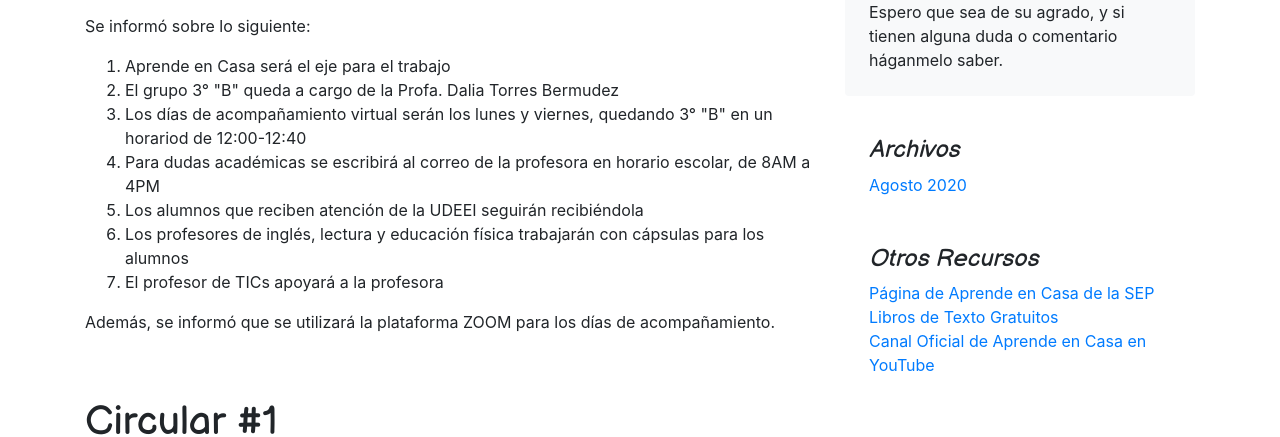
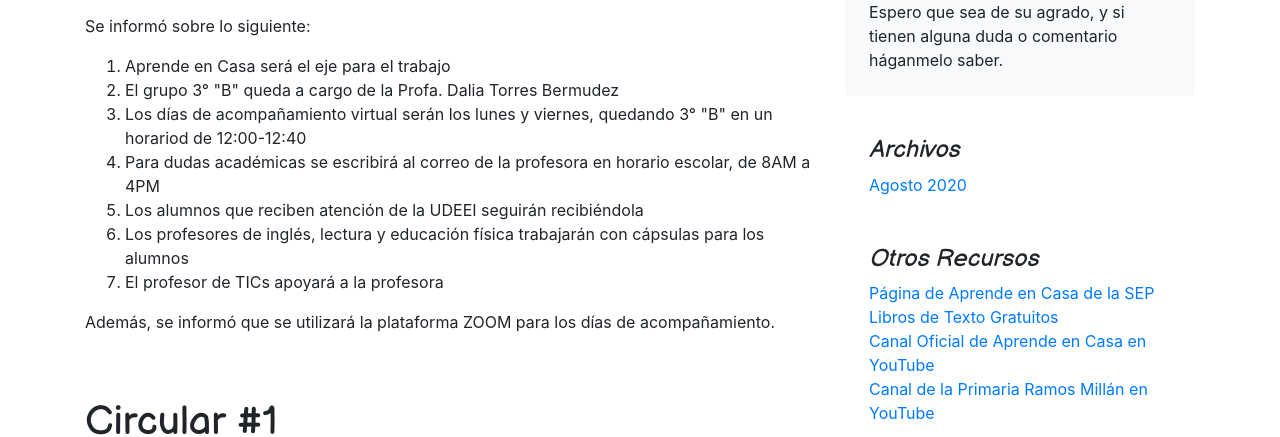
Before and after one commit to MarioMinguer/tercerob, a plain HTML site: page comunicados.html in a window 1280 px wide. Shown: the part 374-811 px from the top of the page. Drawn offline with Linux system fonts and the light colour scheme.

Commit message:
Update comunicados.html

```diff
--- a/comunicados.html
+++ b/comunicados.html
@@ -129,6 +129,7 @@
               <li><a href="https://aprendeencasa.sep.gob.mx/site/ed-primaria?id=3">Página de Aprende en Casa de la SEP</a></li>
               <li><a href="https://libros.conaliteg.gob.mx/primaria.html">Libros de Texto Gratuitos</a></li>
               <li><a href="https://www.youtube.com/c/aprendeencasa/">Canal Oficial de Aprende en Casa en YouTube</a></li>
+              <li><a href="https://www.youtube.com/channel/UCaQpP5ldNuc8SaYR0esSZ0A">Canal de la Primaria Ramos Millán en YouTube</a></li>
             </ol>
           </div>
         </aside><!-- /.blog-sidebar -->
```
